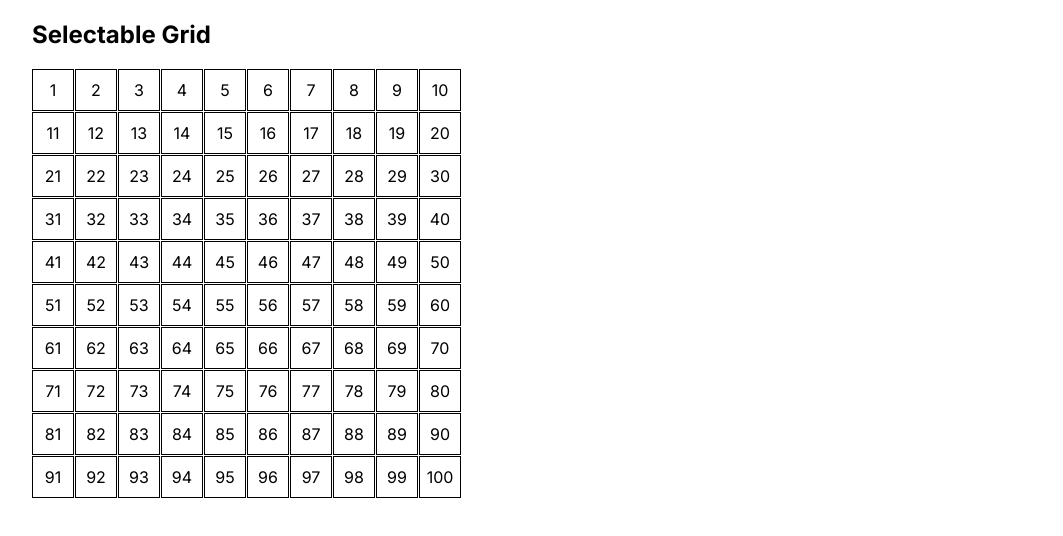
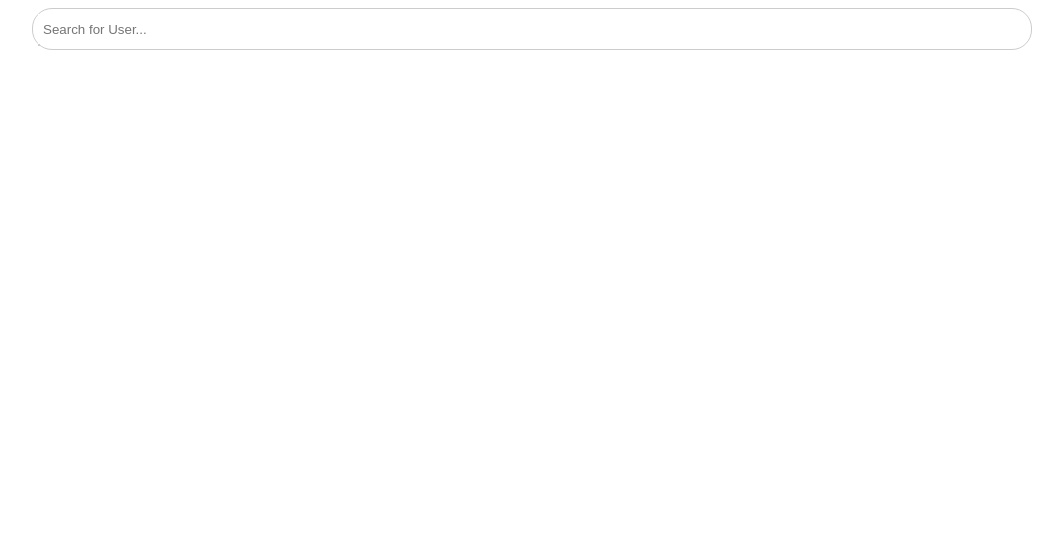
Before and after one commit to prashant136/frontend-machine-coding, a Next.js app: page / in a window 1280 px wide. Shown: the top 536 px of the page, without its empty margins (108-1171 px from the left). Built offline with nearby package versions, Linux system fonts and the light colour scheme.

Commit message:
multi-select search

```diff
--- a/src/app/page.js
+++ b/src/app/page.js
@@ -14,6 +14,7 @@ import OTP from "./questions/OTP-login";
 import Stepper from "./questions/stepper";
 import Quiz from "./questions/quiz-app";
 import SelectableGrid from "./questions/selectable-grid";
+import MultiSelect from "./questions/multiselect-input";
 
 export default function Home() {
     return (
@@ -32,7 +33,8 @@ export default function Home() {
             {/* <OTP /> */}
             {/* <Stepper /> */}
             {/* <Quiz /> */}
-            <SelectableGrid />
+            {/* <SelectableGrid /> */}
+            <MultiSelect />
         </div>
     );
 }
--- /dev/null
+++ b/src/app/questions/multiselect-input/components/Pill.js
@@ -0,0 +1,10 @@
+const Pill = ({ image, text, onClick }) => {
+    return (
+        <span className='user-pill' onClick={onClick}>
+            <img src={image} alt={text} />
+            <span>{text} &times;</span>
+        </span>
+    );
+};
+
+export default Pill;
--- /dev/null
+++ b/src/app/questions/multiselect-input/index.js
@@ -0,0 +1,164 @@
+import React, { useState, useEffect, useRef } from "react";
+import Pill from "./components/Pill";
+import "./style.css";
+
+export default function MultiSelect() {
+    const [searchTerm, setSearchTerm] = useState("");
+    const [suggestions, setSuggestions] = useState([]);
+    const [selectedUsers, setSelectedUsers] = useState([]);
+    const inputRef = useRef(null);
+    const [activeSuggestion, setActiveSuggestion] = useState(0);
+
+    // handling duplication suggestions
+    const [selectedUserSet, setSelectedUserSet] = useState(new Set([]));
+
+    const handleSelectUser = (user) => {
+        setSelectedUsers([...selectedUsers, user]);
+        setSearchTerm("");
+        setSuggestions([]);
+        // automatic focus to input
+        inputRef.current.focus();
+        // keep unique user's email (prevent duplication)
+        setSelectedUserSet(new Set([...selectedUserSet, user.email]));
+    };
+
+    const handleRemoveUser = (user) => {
+        const updatedUsers = selectedUsers.filter(
+            (selectedUser) => selectedUser.id !== user.id
+        );
+        setSelectedUsers(updatedUsers);
+
+        const updatedEmail = new Set(selectedUserSet);
+        updatedEmail.delete(user.email);
+        setSelectedUserSet(updatedEmail);
+    };
+
+    const handleKeyDown = (e) => {
+        if (
+            e.key === "Backspace" &&
+            e.target.value === "" &&
+            selectedUsers.length > 0
+        ) {
+            const lastUser = selectedUsers[selectedUsers.length - 1];
+            handleRemoveUser(lastUser);
+            setSuggestions([]);
+        } else if (e.key === "ArrowDown" && suggestions?.users?.length > 0) {
+            e.preventDefault();
+            setActiveSuggestion((prevIndex) => {
+                return prevIndex < suggestions.users.length - 1
+                    ? prevIndex + 1
+                    : prevIndex;
+            });
+        } else if (e.key === "ArrowUp" && suggestions?.users?.length > 0) {
+            e.preventDefault();
+            setActiveSuggestion((prevIndex) =>
+                prevIndex > 0 ? prevIndex - 1 : 0
+            );
+        } else if (
+            e.key === "Enter" &&
+            activeSuggestion >= 0 &&
+            activeSuggestion < suggestions.users.length
+        ) {
+            handleSelectUser(suggestions.users[activeSuggestion]);
+        }
+    };
+
+    useEffect(() => {
+        const fetchUsers = () => {
+            setActiveSuggestion(0);
+            if (searchTerm.trim() === "") {
+                setSuggestions([]);
+                return;
+            }
+
+            fetch(`https://dummyjson.com/users/search?q=${searchTerm}`)
+                .then((res) => res.json())
+                .then((data) => setSuggestions(data))
+                .catch((err) => {
+                    console.error(err);
+                });
+        };
+
+        fetchUsers();
+    }, [searchTerm]);
+
+    return (
+        <div className='user-search-container'>
+            <div className='user-search-input'>
+                {/* Pills */}
+                {selectedUsers.map((user) => {
+                    return (
+                        <Pill
+                            key={user.email}
+                            image={user.image}
+                            text={`${user.firstName} ${user.lastName}`}
+                            onClick={() => handleRemoveUser(user)}
+                        />
+                    );
+                })}
+                {/* Input feild woth search suggestion */}
+                <div>
+                    <input
+                        ref={inputRef}
+                        type='text'
+                        value={searchTerm}
+                        onChange={(e) => setSearchTerm(e.target.value)}
+                        placeholder='Search for User...'
+                        onKeyDown={handleKeyDown}
+                    />
+                    {/* search suggestion - at every render selectedUsers.some(callback) compares with suggestions state[] then render <li>. its a heavy calculation */}
+                    {/* <ul className='suggestions-list'>
+                        {suggestions?.users?.map((user, index) => {
+                            return selectedUsers.length &&
+                                selectedUsers.some(
+                                    (x) => x.email === user.email
+                                ) ? (
+                                <></>
+                            ) : (
+                                <li
+                                    key={user.email}
+                                    onClick={() => handleSelectUser(user)}
+                                >
+                                    <img
+                                        src={user.image}
+                                        alt={`${user.firstName} ${user.lastName}`}
+                                    />
+                                    <span>
+                                        {user.firstName} {user.lastName}
+                                    </span>
+                                </li>
+                            );
+                        })}
+                    </ul> */}
+
+                    {/* implement Set() - optimised approch */}
+                    <ul className='suggestions-list'>
+                        {suggestions?.users?.map((user, index) => {
+                            return !selectedUserSet.has(user.email) ? (
+                                <li
+                                    className={
+                                        index === activeSuggestion
+                                            ? "active"
+                                            : ""
+                                    }
+                                    key={user.email}
+                                    onClick={() => handleSelectUser(user)}
+                                >
+                                    <img
+                                        src={user.image}
+                                        alt={`${user.firstName} ${user.lastName}`}
+                                    />
+                                    <span>
+                                        {user.firstName} {user.lastName}
+                                    </span>
+                                </li>
+                            ) : (
+                                <></>
+                            );
+                        })}
+                    </ul>
+                </div>
+            </div>
+        </div>
+    );
+}
--- /dev/null
+++ b/src/app/questions/multiselect-input/style.css
@@ -0,0 +1,77 @@
+.user-search-container {
+    display: flex;
+    position: relative;
+}
+
+.user-search-input {
+    width: 100%;
+    display: flex;
+    align-items: center;
+    flex-wrap: wrap;
+    gap: 8px;
+    padding: 5px;
+    border: 1px solid #ccc;
+    border-radius: 20px;
+}
+
+.user-search-input input {
+    border: none;
+    height: 20px;
+    padding: 5px;
+}
+
+.user-search-input input:focus {
+    outline: none;
+}
+
+.suggestions-list {
+    max-height: 300px;
+    overflow-y: scroll;
+    list-style: none;
+    position: absolute;
+    background-color: #fff;
+    border: 1px solid #ccc;
+    padding: 0;
+    margin: 0;
+}
+
+.suggestions-list li {
+    display: flex;
+    align-items: center;
+    gap: 10px;
+    padding: 8px 10px;
+    cursor: pointer;
+    border-bottom: 1px solid #ccc;
+}
+
+.suggestions-list li:last-child {
+    border-bottom: none;
+}
+
+.suggestions-list li:hover {
+    background-color: #ccc;
+}
+
+.suggestions-list li img {
+    height: 20px;
+}
+
+.user-pill {
+    height: 20px;
+    display: flex;
+    align-items: center;
+    gap: 5px;
+    background-color: black;
+    color: #fff;
+    padding: 5px 10px;
+    border-radius: 16px;
+    cursor: pointer;
+}
+
+.user-pill img {
+    height: 100%;
+}
+
+.suggestions-list li.active {
+    background-color: #ccc;
+}
```
